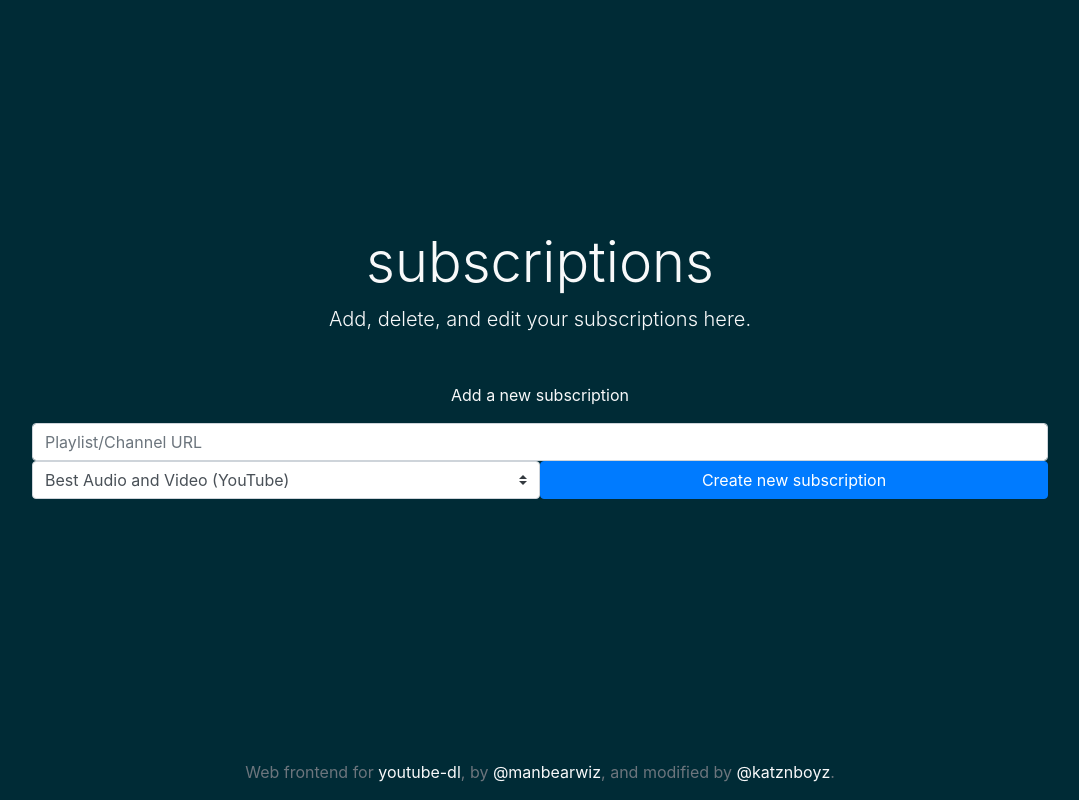
After one commit to renamedquery/youtube-dl-server, a Flask app: template templates/subscriptions.html in a window 1280 px wide. The commit adds this page. Shown: the whole page, without its empty margins (100-1179 px from the left). Run offline with Flask 2, Linux system fonts and the light colour scheme; the template is opened without the code that fills it, so the values that code supplies are empty; parts of the project's set-up code (start-up, migrations or seed data) failed here and were passed over; some libraries are stand-ins or nearby versions.

Commit message:
Began work on the subscriptions function

```diff
--- a/app.py
+++ b/app.py
@@ -441,6 +441,18 @@ def WEB_DELETEUSER():
         #return the login page
         return flask.render_template('login.html', applicationName = configData['application_name'])
 
+#the function to handle any requests to the subscriptions page
+@app.route('/subscriptions', methods = ['GET', 'POST'])
+def WEB_SUBSCRIPTIONS():
+
+    #return the subscriptions page
+    return flask.render_template('subscriptions.html', applicationName = configData['application_name'], username = flask.session['LOGGED_IN_ACCOUNT_DATA'][0])
+
+#the function to handle any requests to the subscription manager page
+@app.route('/managesubscription', methods = ['POST'])
+def WEB_MANAGESUBSCRIPTION():
+    return 'a'
+
 #the function to handle any requests to the administrator page
 @app.route('/admin', methods = ['GET', 'POST'])
 def WEB_ADMIN():
--- a/templates/admin.html
+++ b/templates/admin.html
@@ -32,9 +32,9 @@
         </div>
         <form form action = "{{ url_for('WEB_ADDUSER') }}" method = 'POST' autocomplete = 'off'>
             <div class = 'input-group d-flex justify-content-center'>
-                <input name = 'new_username' type = 'text' class = 'form-control col-lg-3 rounded' placeholder = 'New account username' autofocus>
-                <input name = 'new_password' type = 'password' class = 'form-control col-lg-3 rounded significantLeftMargin' placeholder = 'New account password' autofocus>
-                <input name = 'new_password_confirm' type = 'password' class = 'form-control col-lg-3 rounded significantLeftMargin' placeholder = 'Confirm new account password' autofocus>
+                <input name = 'new_username' type = 'text' class = 'form-control col-lg-3 rounded' placeholder = 'New account username'>
+                <input name = 'new_password' type = 'password' class = 'form-control col-lg-3 rounded significantLeftMargin' placeholder = 'New account password'>
+                <input name = 'new_password_confirm' type = 'password' class = 'form-control col-lg-3 rounded significantLeftMargin' placeholder = 'Confirm new account password'>
                 <button class = 'btn btn-primary significantLeftMargin' type = 'submit' id = 'button-submit'>Create new user</button>
             </div>
         </form>
--- a/templates/layout.html
+++ b/templates/layout.html
@@ -28,6 +28,7 @@
                             <a class = 'text-light nav-item nav-link active' href = "{{ url_for('WEB_INDEX') }}">Home</a>
                             <a class = 'text-light nav-item nav-link active' href = "{{ url_for('WEB_HISTORY') }}">History</a>
                             <a class = 'text-light nav-item nav-link active' href = "{{ url_for('WEB_ADMIN') }}">Admin</a>
+                            <a class = 'text-light nav-item nav-link active' href = "{{ url_for('WEB_SUBSCRIPTIONS') }}">Subscriptions</a>
                             <a class = 'text-light nav-item nav-link active' href = "{{ url_for('WEB_LOGOUT') }}">Log off {{ username }}</a>
                         </div>
                     </div>
--- /dev/null
+++ b/templates/subscriptions.html
@@ -0,0 +1,45 @@
+{% extends 'layout.html' %}
+{% block body %}
+<div class = 'container d-flex flex-column text-light text-center'>
+    <div class = 'flex-grow-1'></div>
+    <div class = 'jumbotron bg-transparent flex-grow-1'>
+        <h1 class = 'display-4'>subscriptions</h1>
+        <p class = 'lead'>Add, delete, and edit your subscriptions here.</p>
+        <hr class = 'my-4'>
+        <form action = "{{ url_for('WEB_MANAGESUBSCRIPTION') }}" method = 'POST'>
+            <div class = 'container-fluid'>
+                <p>Add a new subscription</p>
+                <div class = 'input-group d-flex justify-content-center row m-0'>
+                    <div class = 'col-lg-12 p-0'>
+                        <input name = 'url' type = 'text' class = 'form-control col-12 rounded' placeholder = 'Playlist/Channel URL'>
+                    </div>
+                    <div class = 'col-lg-6 p-0'>
+                        <select class = 'custom-select form-control rounded col-12' name = 'format'>
+                            <option value = 'best'>Best Audio and Video (YouTube)</option>
+                            <optgroup label = 'Video'>
+                                <option value = 'bestvideo'>Best Video (YouTube)</option>
+                                <option value = 'mp4'>MP4 (YouTube)</option>
+                            </optgroup>
+                            <optgroup label = 'Audio'>
+                                <option value = 'bestaudio'>Best Audio (YouTube)</option>
+                                <option value = 'm4a'>M4A (YouTube)</option>
+                            </optgroup>
+                        </select>
+                    </div>
+                    <div class = 'col-lg-6 p-0'>
+                        <button class = 'btn btn-primary col-12' type = 'submit' id = 'button-submit'>Create new subscription</button>
+                    </div>
+                </div>
+                <input name = 'action' type = 'text' class = 'hidden' value = 'add'>
+            </div>
+        </form>
+    </div>
+    <footer>
+    <div>
+        <p class = 'text-muted'>
+            Web frontend for <a class = 'text-light' href = 'https://rg3.github.io/youtube-dl/'>youtube-dl</a>, by <a class = 'text-light' href = 'https://twitter.com/manbearwiz'>@manbearwiz</a>, and modified by <a class = 'text-light' href = 'https://github.com/katznboyz1'>@katznboyz</a>.<br>
+        </p>
+    </div>
+    </footer>
+</div>
+{% endblock %}
```
Also changed, not shown: setup.py (+10 -0 lines), subscription-daemon.py (added, +10 -0 lines).
